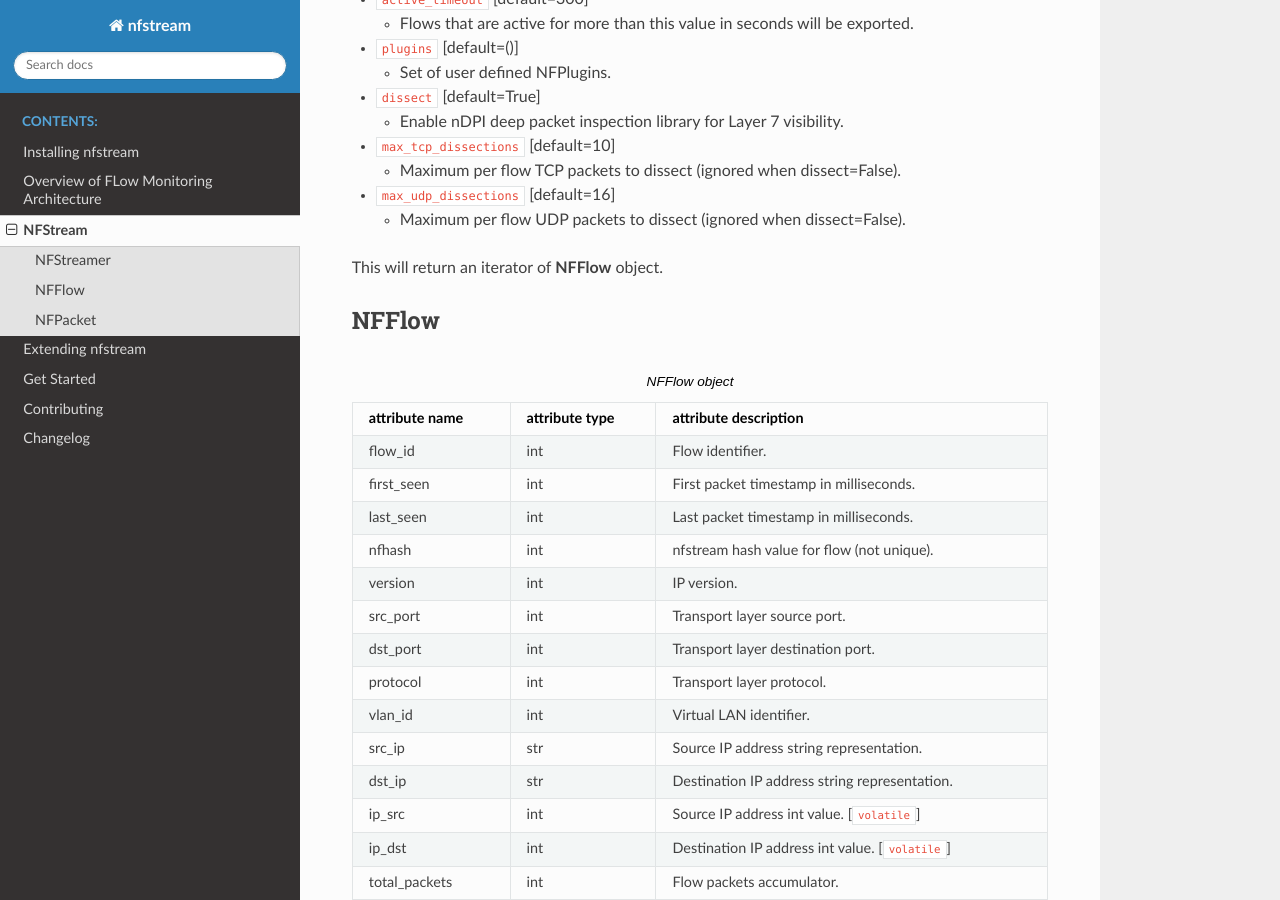
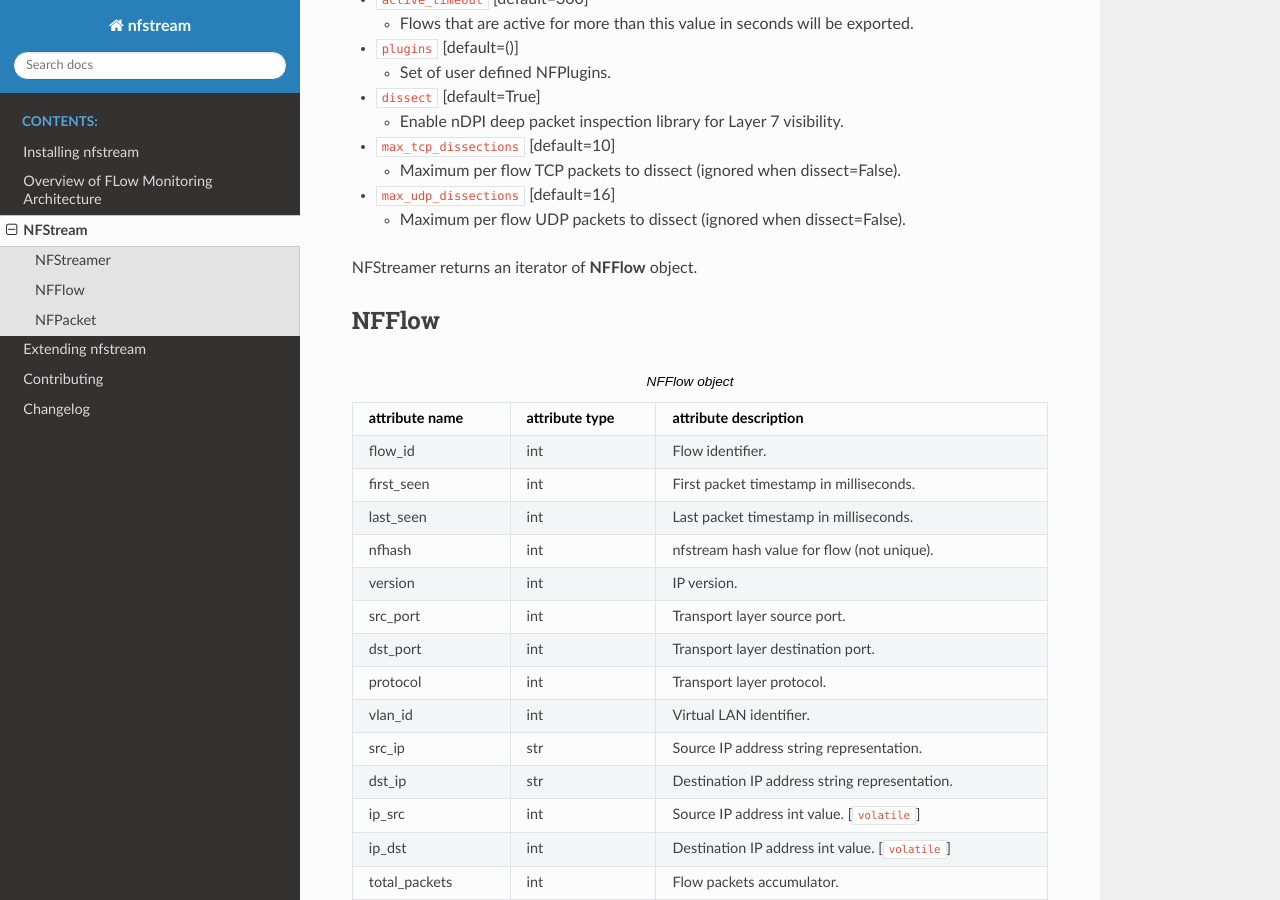
Before and after one commit to nfstream/nfstream, a Sphinx documentation site: the page built from docs/source/nfstream.rst, in a window 1280 px wide and 900 px high, scrolled down 784 px. Built offline with Sphinx 7.4.7 and the Read the Docs theme 2.0.0, drawn with Linux system fonts in a browser that asks for light colours; some of the changed text lies outside the part shown.

```diff
--- a/docs/source/nfstream.rst
+++ b/docs/source/nfstream.rst
@@ -64,7 +64,7 @@
   - Maximum per flow UDP packets to dissect (ignored when dissect=False).
 
 
-This will return an iterator of **NFFlow** object.
+NFStreamer returns an iterator of **NFFlow** object.
 
 ******
 NFFlow
--- a/docs/source/plugins.rst
+++ b/docs/source/plugins.rst
@@ -45,10 +45,6 @@
   - Method called at flow expiration.
 
 
-###########
-Get Started
-###########
-
 In the following, we want to run an early classification of flows based on a trained machine learning model than takes
 as features the 3 first packets size of a flow.
 
```
Also changed, not shown: other parts of docs/source/nfstream.rst (+3 -0 lines), .travis.yml.
